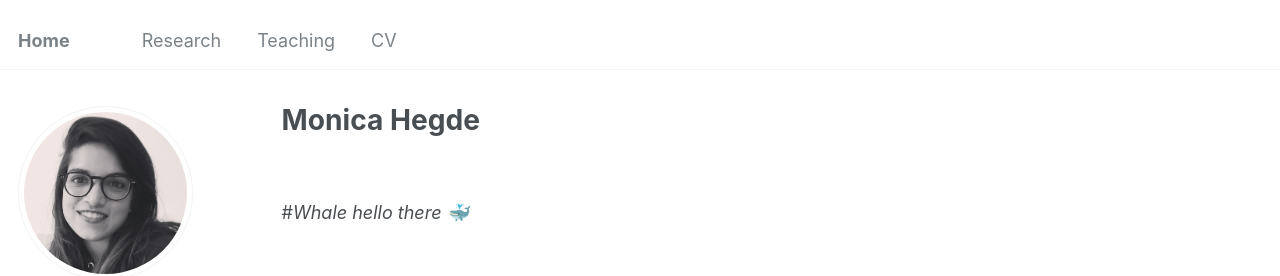
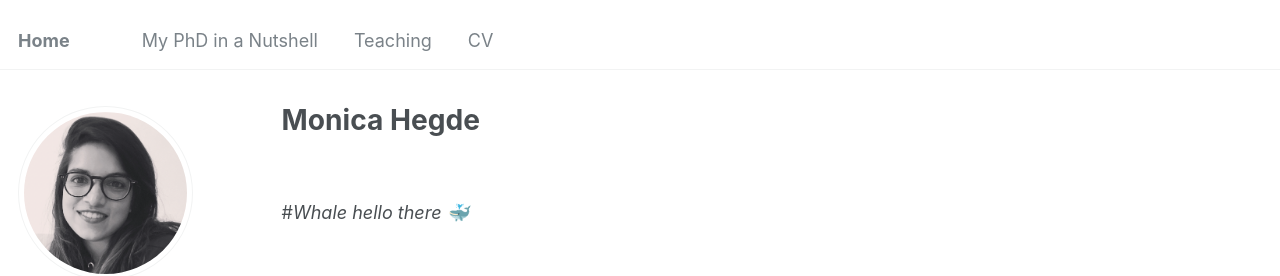
Before and after one commit to hahaharmonica/hahaharmonica.github.io, a Jekyll site: the page built from _pages/about.md, in a window 1280 px wide. Shown: the top 276 px of the page. Built offline with Jekyll 4.4.1, drawn with Linux system fonts in a browser that asks for light colours.

Commit message:
Update navigation.yml

```diff
--- a/_data/navigation.yml
+++ b/_data/navigation.yml
@@ -5,7 +5,7 @@
 # prevent it from being included in the site.
 
 main:
-  - title: "Research"
+  - title: "My PhD in a Nutshell"
     url: /portfolio/
 
   - title: "Teaching"
```
